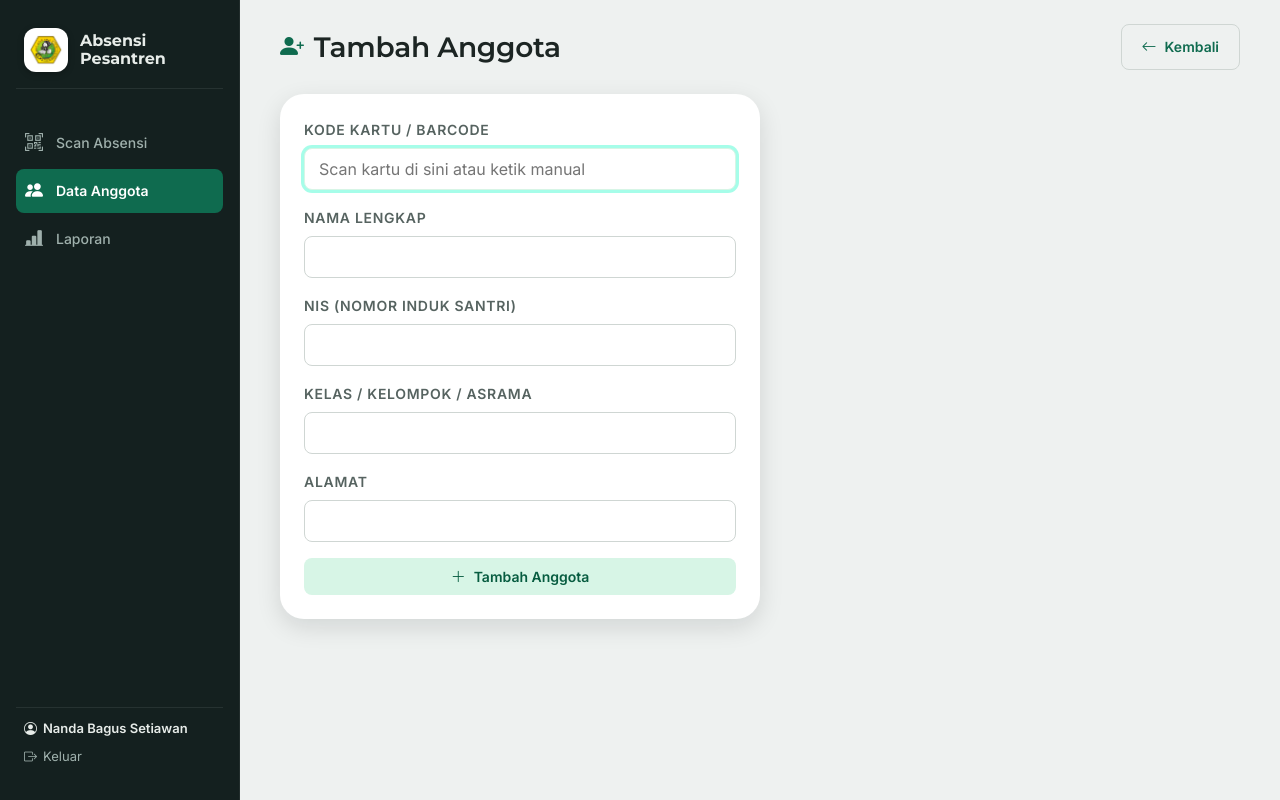
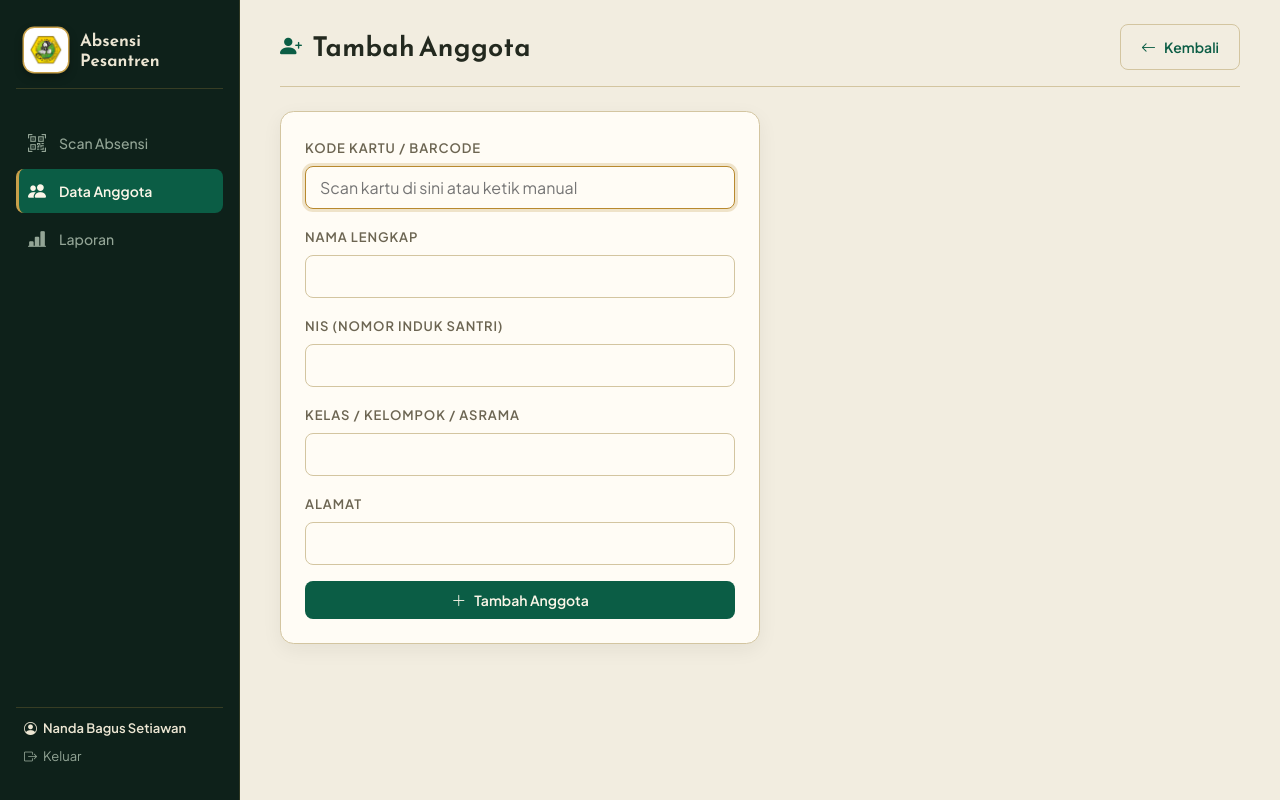
Before and after one commit to pondokpesantrenalfalahputak29/ABSENSI, a Flask app: page /anggota/tambah in a window 1280 px wide. Run offline with Flask 3, Linux system fonts and the light colour scheme; a user stored in the database is signed in; data comes from the database, SQL or seed files in the repository.

Commit message:
tambah lagi

```diff
--- a/static/css/style.css
+++ b/static/css/style.css
@@ -1,63 +1,75 @@
 /* ============================================================
-   Emerald Institutional — Design Tokens
-   Diterapkan sesuai spesifikasi desain yang diberikan.
+   Tema "Nur Pesantren" — Identitas Visual
+   ------------------------------------------------------------
+   Palet:   parkamen hangat + hijau kubah masjid + aksen kuningan
+   Tipografi: Reem Kufi (display, terinspirasi kaligrafi kufi)
+              Plus Jakarta Sans (body, hangat & mudah dibaca)
+   Motif:   lengkung mihrab (arch) sebagai bingkai lambang,
+            kisi geometris (mashrabiya) sebagai tekstur latar
    ============================================================ */
 
 :root {
-  /* Colors — palet profesional: latar netral terang, sidebar navy-charcoal, aksen emerald */
-  --surface: #f4f6f5;
-  --surface-container-lowest: #ffffff;
-  --surface-container-low: #eef1f0;
-  --surface-container: #e6eae8;
-  --surface-container-high: #dde2e0;
-  --surface-container-highest: #d3d9d7;
-  --on-surface: #1c2523;
-  --on-surface-variant: #566360;
-  --inverse-surface: #101615;
-  --outline: #e2e6e4;            /* latar body: abu netral sangat terang */
-  --outline-variant: #cfd6d3;
+  /* Colors — parkamen hangat, hijau kubah, kuningan */
+  --surface: #f2ede0;
+  --surface-container-lowest: #fffcf5;
+  --surface-container-low: #ece5d3;
+  --surface-container: #e4dcc6;
+  --surface-container-high: #dbd1b7;
+  --surface-container-highest: #d0c4a3;
+  --on-surface: #23291f;
+  --on-surface-variant: #6c6552;
+  --inverse-surface: #14201a;
+  --outline: #e3d9bf;
+  --outline-variant: #d3c5a0;
 
-  --primary: #0f6b4f;            /* emerald aksen utama */
-  --on-primary: #ffffff;
-  --primary-container: #d7f5e6;
-  --on-primary-container: #075c40;
+  --primary: #0b5d45;             /* hijau kubah masjid */
+  --primary-dark: #063d2c;
+  --on-primary: #fbf6e8;
+  --primary-container: #d8ecdf;
+  --on-primary-container: #0a4a37;
 
-  --secondary: #0f4d5c;
-  --on-secondary: #ffffff;
-  --secondary-container: #dcf0f4;
-  --on-secondary-container: #0a3c48;
+  --secondary: #a6472a;           /* terakota senja — lawan dari hijau subuh */
+  --on-secondary: #fdf5ec;
+  --secondary-container: #f2ded1;
+  --on-secondary-container: #7c3013;
+
+  --gold: #b8892e;                /* kuningan / prada */
+  --gold-dark: #8f6a1f;
+  --gold-container: #f2e6c4;
+  --on-gold-container: #6b4e14;
 
   --tertiary: #4b5a6b;
   --on-tertiary: #ffffff;
   --tertiary-container: #e4e9ee;
   --on-tertiary-container: #2c3846;
 
-  --error: #b3261e;
-  --on-error: #ffffff;
-  --error-container: #fbe6e4;
-  --on-error-container: #8c1d17;
+  --error: #a6332a;
+  --on-error: #fdf5ec;
+  --error-container: #f3ddd8;
+  --on-error-container: #7c2015;
 
-  --background: #eef1f0;
-  --on-background: #1c2523;
+  --background: #f2ede0;
+  --on-background: #23291f;
 
-  /* Sidebar — navy-charcoal gelap, terpisah dari token surface */
-  --sidebar-bg: #14201f;
-  --sidebar-bg-elevated: #1b2b29;
-  --sidebar-text: #e7ece9;
-  --sidebar-text-muted: #9fb0ac;
-  --sidebar-active-bg: #0f6b4f;
-  --sidebar-active-text: #ffffff;
+  /* Sidebar — hijau tua nyaris hitam, seperti mihrab di petang hari */
+  --sidebar-bg: #0e211a;
+  --sidebar-bg-elevated: #163027;
+  --sidebar-text: #ece6d3;
+  --sidebar-text-muted: #93a596;
+  --sidebar-active-bg: #0b5d45;
+  --sidebar-active-text: #fbf6e8;
+  --sidebar-gold: #c7a04a;
 
   /* Typography */
-  --font-display: 'Montserrat', sans-serif;
-  --font-body: 'Inter', sans-serif;
+  --font-display: 'Reem Kufi', sans-serif;
+  --font-body: 'Plus Jakarta Sans', sans-serif;
 
-  /* Radius */
+  /* Radius — sedikit lebih tegas/arsitektural, tidak serba bulat */
   --radius-sm: 0.25rem;
   --radius: 0.5rem;
-  --radius-md: 0.75rem;
-  --radius-lg: 1rem;
-  --radius-xl: 1.5rem;
+  --radius-md: 0.65rem;
+  --radius-lg: 0.85rem;
+  --radius-xl: 1.1rem;
   --radius-full: 9999px;
 
   /* Spacing */
@@ -72,7 +84,7 @@
 
 body {
   margin: 0;
-  background: var(--background); /* Level 0: latar netral terang, profesional */
+  background: var(--background);
   color: var(--on-background);
   font-family: var(--font-body);
   font-size: 16px;
@@ -82,16 +94,31 @@ body {
 
 h1, h2, h3, h4 {
   font-family: var(--font-display);
+  font-weight: 500;
   margin: 0;
   color: var(--on-surface);
+  letter-spacing: 0.01em;
 }
 
-h1 { font-size: 36px; font-weight: 700; line-height: 44px; letter-spacing: -0.02em; }
-h2 { font-size: 28px; font-weight: 600; line-height: 36px; letter-spacing: -0.01em; display: flex; align-items: center; gap: 10px; }
-h2 i { color: var(--primary); font-size: 24px; }
-h3 { font-size: 22px; font-weight: 600; line-height: 30px; }
+h1 { font-size: 38px; font-weight: 600; line-height: 44px; letter-spacing: 0.01em; }
+h2 { font-size: 27px; font-weight: 600; line-height: 34px; display: flex; align-items: center; gap: 10px; position: relative; }
+h2 i { color: var(--primary); font-size: 22px; }
+h3 { font-size: 21px; font-weight: 600; line-height: 28px; }
+
+/* Coretan emas tipis di bawah judul topbar — motif "prada" pada tepi kain/kaligrafi */
+.topbar h2::after,
+.card h3::after {
+  content: "";
+}
 
 a { color: var(--primary); }
+
+/* ---------- Tekstur kisi geometris (mashrabiya) — dipakai sebagai motif latar ---------- */
+.pattern-kisi {
+  background-image:
+    repeating-linear-gradient(45deg, rgba(199, 160, 74, 0.10) 0 1.5px, transparent 1.5px 34px),
+    repeating-linear-gradient(-45deg, rgba(199, 160, 74, 0.10) 0 1.5px, transparent 1.5px 34px);
+}
 
 /* ---------- Layout shell ---------- */
 
@@ -104,11 +131,12 @@ a { color: var(--primary); }
   width: 240px;
   flex-shrink: 0;
   background: var(--sidebar-bg);
-  border-right: 1px solid rgba(255, 255, 255, 0.06);
+  border-right: 1px solid rgba(199, 160, 74, 0.18);
   padding: var(--space-md) var(--space-sm);
   display: flex;
   flex-direction: column;
   gap: var(--space-xs);
+  position: relative;
 }
 
 .sidebar .brand {
@@ -116,12 +144,12 @@ a { color: var(--primary); }
   align-items: center;
   gap: 12px;
   font-family: var(--font-display);
-  font-weight: 700;
-  font-size: 16px;
+  font-weight: 600;
+  font-size: 17px;
   color: var(--sidebar-text);
   margin-bottom: var(--space-md);
   padding: 4px var(--space-xs) var(--space-sm);
-  border-bottom: 1px solid rgba(255, 255, 255, 0.08);
+  border-bottom: 1px solid rgba(199, 160, 74, 0.22);
 }
 
 .brand-logo {
@@ -132,11 +160,11 @@ a { color: var(--primary); }
   flex-shrink: 0;
   background: #ffffff;
   padding: 5px;
-  box-shadow: 0 2px 6px rgba(0, 0, 0, 0.25);
+  box-shadow: 0 0 0 1.5px var(--sidebar-gold), 0 4px 10px rgba(0, 0, 0, 0.35);
 }
 
 .brand-name {
-  line-height: 1.15;
+  line-height: 1.2;
 }
 
 .sidebar nav {
@@ -155,6 +183,7 @@ a { color: var(--primary); }
   text-decoration: none;
   font-weight: 500;
   font-size: 14px;
+  border-left: 3px solid transparent;
 }
 
 .sidebar nav a i {
@@ -173,12 +202,13 @@ a { color: var(--primary); }
   background: var(--sidebar-active-bg);
   color: var(--sidebar-active-text);
   font-weight: 600;
+  border-left: 3px solid var(--sidebar-gold);
 }
 
 .sidebar .footer-user {
   margin-top: auto;
   padding: var(--space-xs);
-  border-top: 1px solid rgba(255, 255, 255, 0.08);
+  border-top: 1px solid rgba(199, 160, 74, 0.22);
   font-size: 13px;
   color: var(--sidebar-text-muted);
 }
@@ -217,15 +247,18 @@ a { color: var(--primary); }
   margin-bottom: var(--space-md);
   gap: var(--space-sm);
   flex-wrap: wrap;
+  padding-bottom: var(--space-sm);
+  border-bottom: 1px solid var(--outline-variant);
 }
 
-/* ---------- Cards / surfaces (Level 1) ---------- */
+/* ---------- Cards / surfaces ---------- */
 
 .card {
   background: var(--surface-container-lowest);
-  border-radius: var(--radius-xl);
+  border-radius: var(--radius-lg);
   padding: var(--space-md);
-  box-shadow: 0 8px 24px rgba(0, 20, 15, 0.12);
+  border: 1px solid var(--outline-variant);
+  box-shadow: 0 6px 20px rgba(35, 30, 10, 0.06);
 }
 
 .card + .card { margin-top: var(--space-md); }
@@ -253,8 +286,8 @@ a { color: var(--primary); }
 .btn:hover { filter: brightness(1.06); }
 .btn:active { transform: translateY(1px); }
 
-.btn-primary { background: var(--primary-container); color: var(--on-primary-container); }
-.btn-secondary { background: var(--secondary-container); color: var(--on-secondary-container); }
+.btn-primary { background: var(--primary); color: var(--on-primary); }
+.btn-secondary { background: var(--gold-container); color: var(--on-gold-container); }
 .btn-outline { background: transparent; color: var(--primary); border: 1px solid var(--outline-variant); }
 .btn-danger { background: var(--error-container); color: var(--on-error-container); }
 
@@ -271,9 +304,9 @@ a { color: var(--primary); }
   display: flex;
   align-items: center;
   gap: 6px;
-  font-size: 14px;
+  font-size: 13px;
   font-weight: 600;
-  letter-spacing: 0.05em;
+  letter-spacing: 0.07em;
   text-transform: uppercase;
   color: var(--on-surface-variant);
   margin-bottom: 6px;
--- a/templates/base.html
+++ b/templates/base.html
@@ -5,7 +5,7 @@
   <meta name="viewport" content="width=device-width, initial-scale=1.0">
   <title>{% block title %}Absensi Pesantren{% endblock %}</title>
   <link rel="preconnect" href="https://fonts.googleapis.com">
-  <link href="https://fonts.googleapis.com/css2?family=Montserrat:wght@600;700&family=Inter:wght@400;500;600&display=swap" rel="stylesheet">
+  <link href="https://fonts.googleapis.com/css2?family=Reem+Kufi:wght@400;500;600;700&family=Plus+Jakarta+Sans:wght@400;500;600;700&display=swap" rel="stylesheet">
   <link rel="stylesheet" href="https://cdn.jsdelivr.net/npm/bootstrap-icons@1.11.3/font/bootstrap-icons.css">
   <link rel="stylesheet" href="{{ url_for('static', filename='css/style.css') }}">
 </head>
--- a/templates/kartu_anggota.html
+++ b/templates/kartu_anggota.html
@@ -5,7 +5,7 @@
   <meta name="viewport" content="width=device-width, initial-scale=1.0">
   <title>Kartu Anggota — {{ anggota.nama }}</title>
   <link rel="preconnect" href="https://fonts.googleapis.com">
-  <link href="https://fonts.googleapis.com/css2?family=Montserrat:wght@600;700&family=Inter:wght@400;500;600&display=swap" rel="stylesheet">
+  <link href="https://fonts.googleapis.com/css2?family=Reem+Kufi:wght@400;500;600;700&family=Plus+Jakarta+Sans:wght@400;500;600;700&display=swap" rel="stylesheet">
   <link rel="stylesheet" href="https://cdn.jsdelivr.net/npm/bootstrap-icons@1.11.3/font/bootstrap-icons.css">
   <link rel="stylesheet" href="{{ url_for('static', filename='css/style.css') }}">
   <style>
--- a/templates/kartu_semua.html
+++ b/templates/kartu_semua.html
@@ -5,7 +5,7 @@
   <meta name="viewport" content="width=device-width, initial-scale=1.0">
   <title>Cetak Semua Kartu Anggota</title>
   <link rel="preconnect" href="https://fonts.googleapis.com">
-  <link href="https://fonts.googleapis.com/css2?family=Montserrat:wght@600;700&family=Inter:wght@400;500;600&display=swap" rel="stylesheet">
+  <link href="https://fonts.googleapis.com/css2?family=Reem+Kufi:wght@400;500;600;700&family=Plus+Jakarta+Sans:wght@400;500;600;700&display=swap" rel="stylesheet">
   <link rel="stylesheet" href="https://cdn.jsdelivr.net/npm/bootstrap-icons@1.11.3/font/bootstrap-icons.css">
   <link rel="stylesheet" href="{{ url_for('static', filename='css/style.css') }}">
   <style>
--- a/templates/setup_admin.html
+++ b/templates/setup_admin.html
@@ -5,7 +5,7 @@
   <meta name="viewport" content="width=device-width, initial-scale=1.0">
   <title>Setup Awal — Absensi Pesantren</title>
   <link rel="preconnect" href="https://fonts.googleapis.com">
-  <link href="https://fonts.googleapis.com/css2?family=Montserrat:wght@600;700&family=Inter:wght@400;500;600&display=swap" rel="stylesheet">
+  <link href="https://fonts.googleapis.com/css2?family=Reem+Kufi:wght@400;500;600;700&family=Plus+Jakarta+Sans:wght@400;500;600;700&display=swap" rel="stylesheet">
   <link rel="stylesheet" href="https://cdn.jsdelivr.net/npm/bootstrap-icons@1.11.3/font/bootstrap-icons.css">
   <link rel="stylesheet" href="{{ url_for('static', filename='css/style.css') }}">
 </head>
@@ -13,7 +13,9 @@
   <div class="auth-wrap">
     <div class="auth-card">
       <div class="auth-logo">
-        <img src="{{ url_for('static', filename='img/logo.webp') }}" alt="Logo Pesantren">
+        <div class="arch-frame">
+          <img src="{{ url_for('static', filename='img/logo.webp') }}" alt="Logo Pesantren">
+        </div>
       </div>
       <h1>Setup Awal</h1>
       <p class="subtitle">Buat akun admin pertama untuk mengelola sistem ini.</p>
```
Also changed, not shown: other parts of static/css/style.css (+88 -43 lines), templates/login.html (+6 -4 lines).
